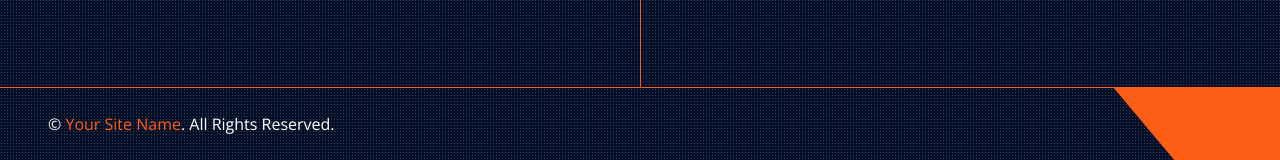
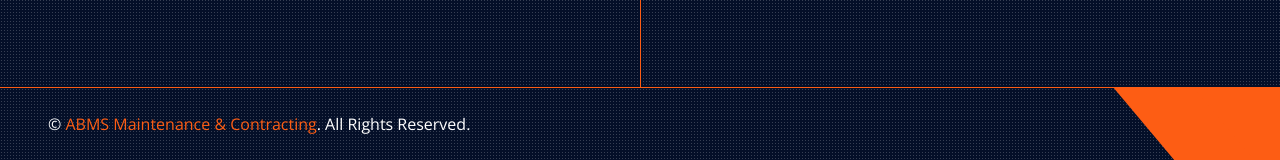
Before and after one commit to vishnupriyat7/ABMS, a plain HTML site: page index.html in a window 1280 px wide. Shown: the part 6252-6412 px from the top of the page. Drawn offline with nearby package versions, Linux system fonts and the light colour scheme.

Commit message:
contact us page working

```diff
--- a/index.html
+++ b/index.html
@@ -2,7 +2,7 @@
 <html lang="en">
   <head>
     <meta charset="utf-8" />
-    <title>WEBUILD - Construction Company Website Template Free</title>
+    <title>ABMS</title>
     <meta content="width=device-width, initial-scale=1.0" name="viewport" />
     <meta content="Free HTML Templates" name="keywords" />
     <meta content="Free HTML Templates" name="description" />
@@ -596,9 +596,18 @@
       </div>
       <div class="row gx-0 align-items-center">
         <div class="col-lg-6 mb-5 mb-lg-0" style="height: 600px">
+          <!-- <iframe
+            class="w-100 h-100"
+            src="https://www.google.com/maps/embed?pb=!1m18!1m12!1m3!1d3001156.4288297426!2d-78.01371936852176!3d42.72876761954724!2m3!1f0!2f0!3f0!3m2!1i1024!2i768!4f13.1!3m3!1m2!1s0x4ccc4bf0f123a5a9%3A0xddcfc6c1de189567!2sNew%20York%2C%20USA!5e0!3m2!1sen!2sbd!4v1603794290143!5m2!1sen!2sbd"
+            frameborder="0"
+            style="border: 0"
+            allowfullscreen=""
+            aria-hidden="false"
+            tabindex="0"
+          ></iframe> -->
           <iframe
             class="w-100 h-100"
-            src="https://www.google.com/maps/embed?pb=!1m18!1m12!1m3!1d3001156.4288297426!2d-78.01371936852176!3d42.72876761954724!2m3!1f0!2f0!3f0!3m2!1i1024!2i768!4f13.1!3m3!1m2!1s0x4ccc4bf0f123a5a9%3A0xddcfc6c1de189567!2sNew%20York%2C%20USA!5e0!3m2!1sen!2sbd!4v1603794290143!5m2!1sen!2sbd"
+            src="https://www.google.com/maps/embed?pb=!1m18!1m12!1m3!1d3608.2464256978313!2d49.62083651501087!3d26.999093899999996!2m3!1f0!2f0!3f0!3m2!1i1024!2i768!4f13.1!3m3!1m2!1s0x3e37c44eec11dbf3%3A0x32426757f98f822f!2sPrince%20Muhammad%20Ibn%20Fahad%20Ibn%20Abdulaziz%20St%203849%2C%20Al%20Merqab%20Dist%206892%2C%20PO35514!5e0!3m2!1sen!2ssa!4v1712727430386!5m2!1sen!2ssa"
             frameborder="0"
             style="border: 0"
             allowfullscreen=""
@@ -764,8 +773,9 @@
       <div class="d-flex flex-column flex-md-row justify-content-between">
         <div class="py-4 px-5 text-center text-md-start">
           <p class="mb-0">
-            &copy; <a class="text-primary" href="#">Your Site Name</a>. All
-            Rights Reserved.
+            &copy;
+            <a class="text-primary" href="#">ABMS Maintenance & Contracting</a>.
+            All Rights Reserved.
           </p>
         </div>
         <div
```
